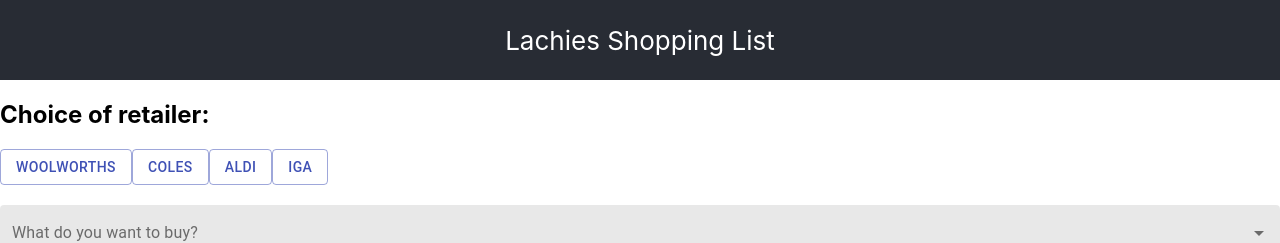
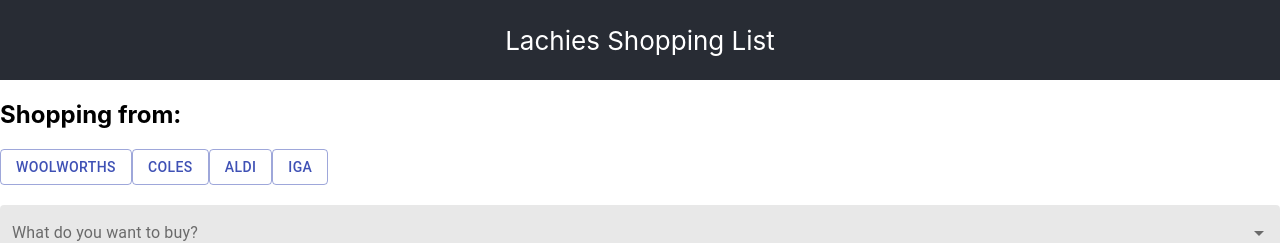
Before and after one commit to lachlanbardwell/shoppinglist, a React (Create React App) app: page / in a window 1280 px wide. Shown: the top 243 px of the page. Built offline with nearby package versions, Linux system fonts and the light colour scheme.

Commit message:
minor optimisations

```diff
--- a/src/components/basket.tsx
+++ b/src/components/basket.tsx
@@ -38,8 +38,6 @@ export const AddToBasket = () => {
   return (
     <Box>
       <div>
-        <h2> Choice of retailer: </h2>
-
         <Retailer />
         <br />
         <Autocomplete
--- a/src/components/retailer.tsx
+++ b/src/components/retailer.tsx
@@ -28,17 +28,20 @@ export const Retailer = () => {
   };
 
   return (
+    <div>
+      {store.length > 1 ? <h2>Shopping from:</h2> : <br />}
       <Grid>
-      {store.map((prev, index) => {
+        {store.map((prev) => {
           return (
             <ButtonGroup color="primary" key={prev} orientation="vertical">
               <Button key={prev} value={prev} onClick={selectStore}>
-              {prev}
+                {store.length === 1 ? 'Re-select' : prev}
               </Button>
             </ButtonGroup>
           );
         })}
         {store.length === 1 ? <Indicator /> : <br />}
       </Grid>
+    </div>
   );
 };
```
Lines whose indentation alone changed are shown as unchanged.
